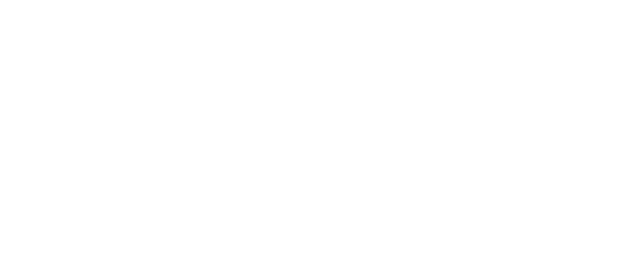
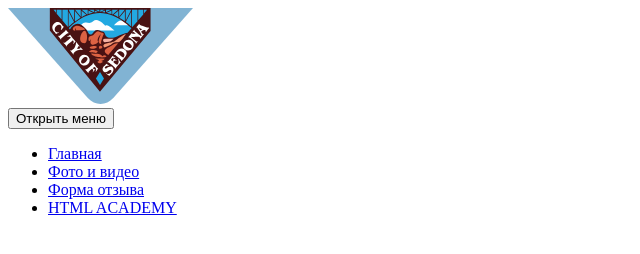
Before and after one commit to htmlacademy-adaptive/2312337-sedona-28, a website: page source/form.html in a window 1280 px wide. Shown: the whole page, without its empty margins (0-640 px from the left). Drawn offline with Linux system fonts and the light colour scheme.

Commit message:
Добавляет хедер на страницу формы

```diff
--- a/source/form.html
+++ b/source/form.html
@@ -1,14 +1,38 @@
 <!DOCTYPE html>
-<html lang="en">
+<html class="page" lang="en">
 
 <head>
   <meta charset="UTF-8">
   <meta http-equiv="X-UA-Compatible" content="IE=edge">
   <meta name="viewport" content="width=device-width, initial-scale=1.0">
-  <title>Document</title>
+  <title>Форма отзыва</title>
 </head>
 
-<body>
+<body class="page__body">
+  <header class="header">
+    <a class="header__logo" href="">
+      <img src="img/sedona-logo.svg" width="185" height="96" alt="Логотип города Седоны.">
+    </a>
+    <nav class="main-nav">
+      <button class="main-nav__toogle" type="button">
+        <span class="page__hidden">Открыть меню</span>
+      </button>
+      <ul class="main-nav__list">
+        <li class="main-nav__item">
+          <a href="index.html">Главная</a>
+        </li>
+        <li class="main-nav__item">
+          <a href="catalog.html">Фото и видео</a>
+        </li>
+        <li class="main-nav__item main-nav__item--current">
+          <a href="form.html" aria-current="page">Форма отзыва</a>
+        </li>
+        <li class="main-nav__item">
+          <a href="#">HTML ACADEMY</a>
+        </li>
+      </ul>
+    </nav>
+  </header>
 
 </body>
 
```
Also changed, not shown: source/index.html (+1 -1 lines), source/img/sedona-name.svg (added).
